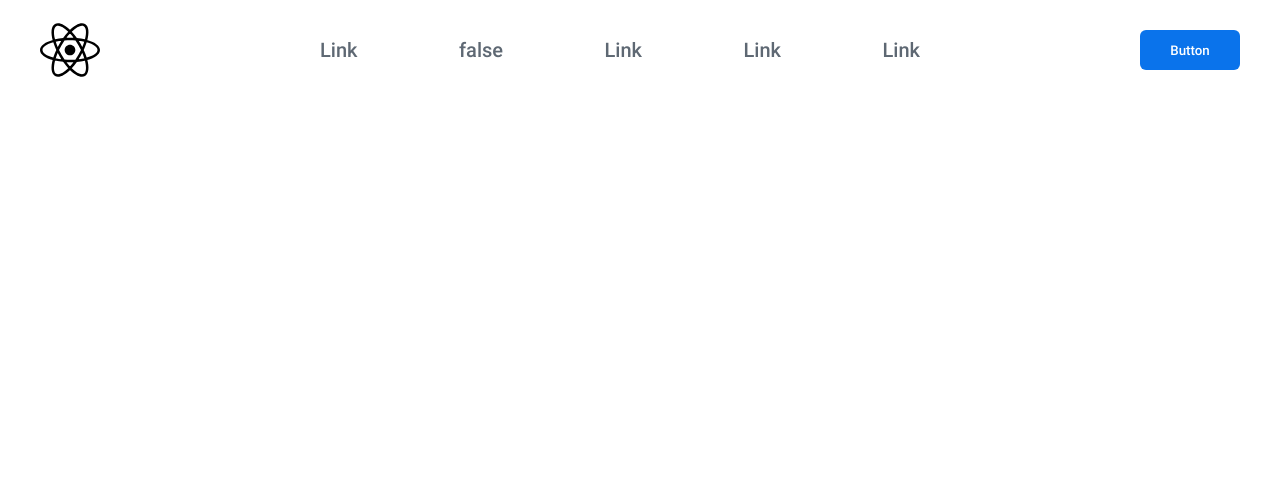
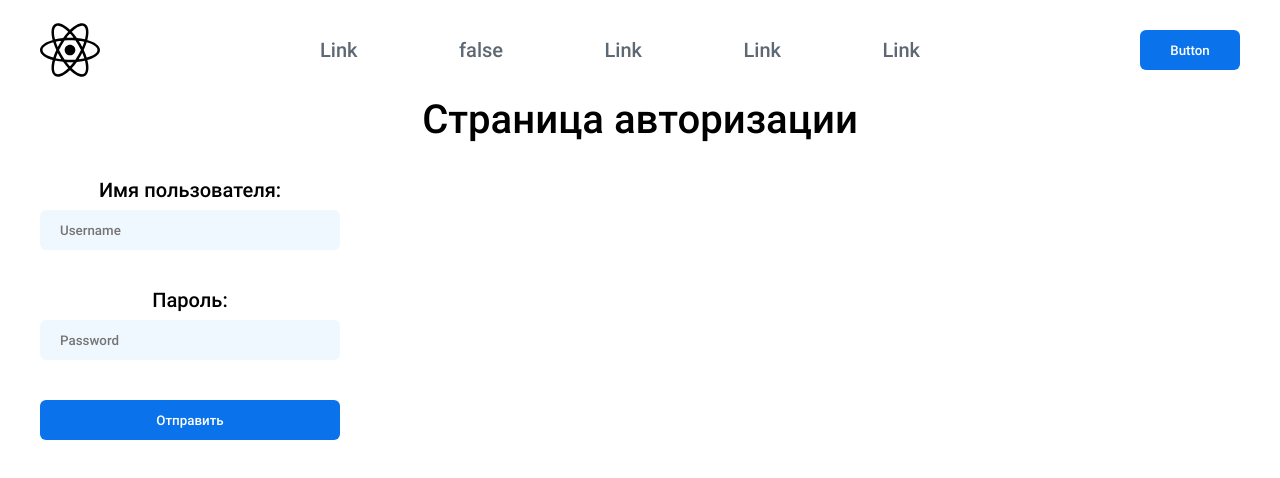
Before and after one commit to yanakukhta5/auth, a React (Vite) app: page / in a window 1280 px wide. Shown: the top 478 px of the page. Built offline with nearby package versions, Linux system fonts and the light colour scheme; no server answers.

Commit message:
add valid form

```diff
--- a/src/App.tsx
+++ b/src/App.tsx
@@ -1,12 +1,19 @@
 import { useAuth } from '@/hooks/useAuth'
 import { Header } from '@/app/Header'
+import { Auth } from '@/pages/Auth'
+import { Container } from '@/components/Container'
+import { Footer } from './app/Footer'
 
 function App() {
   const auth = useAuth()
   auth.authUser()
   return (
     <div className="App">
-      <Header></Header>
+      <Header />
+      <Container>
+        <Auth />
+      </Container>
+      <Footer />
     </div>
   )
 }
--- a/src/components/Button/index.tsx
+++ b/src/components/Button/index.tsx
@@ -25,10 +25,13 @@ type ButtonProps = {
 
 
 export const Button = styled.button<ButtonProps>`
+  display: block;
+  text-align: center;
   min-width: 100px;
   height: 40px;
   border-radius: 6px;
   background-color: ${(props) => backgroundColor[props.variant]};
   color: ${(props) => color[props.variant]};
   border: 0px;
+  cursor: pointer;
 `
--- /dev/null
+++ b/src/pages/Auth/Form/index.tsx
@@ -0,0 +1,61 @@
+import { useForm } from 'react-hook-form'
+
+import { Submit, Form as Form_, Input, Label, Output } from './style'
+
+type FormValues = {
+  name: string;
+  password: string;
+}
+
+export function Form() {
+  const {
+    register,
+    formState: { errors },
+    handleSubmit, reset
+  } = useForm<FormValues>({
+   mode: "onBlur"
+  })
+
+  function onFormSubmit(data: FormValues){
+   reset({
+    name:'',
+    password: ''
+  })
+   console.log(data)
+  }
+
+  return (
+   <Form_ onSubmit={handleSubmit(onFormSubmit)} >
+    <Label>
+     Имя пользователя:
+     <Input {...register('name', {
+      required: "Введите имя",
+      minLength: {
+       value: 3,
+       message: "Имя пользователя не может состоять менее чем из 3 символов"
+      },
+     })} placeholder="Username" />
+     <Output>{errors?.name?.message as string}</Output>
+    </Label>
+
+
+    <Label>
+     Пароль:
+     <Input {...register('password', {
+      required: "Введите пароль",
+      minLength: {
+       value: 3,
+       message: "Пароль не может состоять менее чем из 6 символов",
+      },
+      pattern: {
+        value: /^[^а-яё]+$/iu,
+        message: "Невалидный пароль"
+      }
+     })} placeholder="Password" />
+     <Output>{errors?.password?.message as string}</Output>
+    </Label>
+
+    <Submit variant='primary' value="Отправить" type="submit"/>
+   </Form_>
+  )
+}
--- /dev/null
+++ b/src/pages/Auth/Form/style.tsx
@@ -0,0 +1,35 @@
+import styled from '@emotion/styled'
+
+import { Button } from '@/components/Button'
+
+export const Form = styled.form`
+ display: flex;
+ flex-direction: column;
+ width: clamp(300px, 20%, 400px);
+ gap: 30px;
+`
+
+export const Submit = Button.withComponent('input')
+
+export const Label = styled.label`
+ display: flex;
+ flex-direction: column;
+ text-align: center;
+ gap: 10px;
+`
+
+export const Input = styled.input`
+ border: none;
+ border-radius: 6px;
+ background-color: aliceblue;
+ height: 40px;
+ padding: 0 20px;
+`
+
+export const Output = styled.output`
+ display: flex;
+ flex-direction: column;
+ text-align: start;
+ color: red;
+ font-size: 0.7em;
+`
--- a/src/pages/Auth/index.tsx
+++ b/src/pages/Auth/index.tsx
@@ -1,3 +1,12 @@
-export default {
+import { Form } from "./Form"
 
+import { Title } from './style'
+
+export function Auth(){
+ return(
+  <>
+  <Title>Страница авторизации</Title>
+  <Form />
+  </>
+ )
 }
--- a/src/pages/Auth/style.tsx
+++ b/src/pages/Auth/style.tsx
@@ -1,3 +1,7 @@
-export default {
+import styled from '@emotion/styled'
 
-}
+export const Title = styled.h1`
+ text-align: center;
+ font-size: 2em;
+ margin-bottom: 1em;
+`
```
